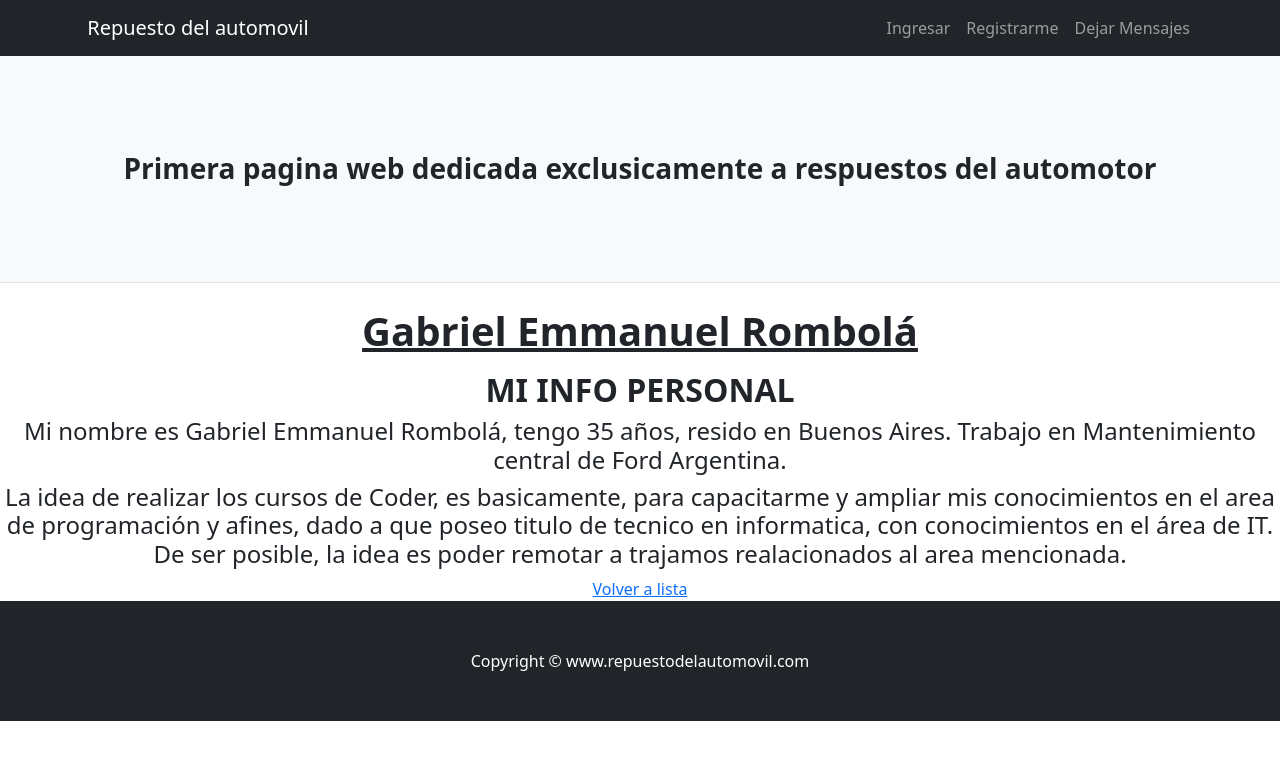
After one commit to GABRIELROMBOLA87/ENREGA-FINAL-CODER, a Django app: template pagina/templates/pagina/mi_info_personal.html in a window 1280 px wide. The commit adds this page. Shown: the top 760 px of the page. Run offline with Django 3.2, Linux system fonts and the light colour scheme; the template is opened without the code that fills it, so the values that code supplies are empty; some libraries are stand-ins or nearby versions.

Commit message:
manage.py

```diff
--- a/pagina/templates/pagina/base.html
+++ b/pagina/templates/pagina/base.html
@@ -39,6 +39,7 @@
 
                         {% if user.is_authenticated %}
 
+                            <li class="nav-item"><a class="nav-link" href="{% url 'pagina_infopersonal' %}">Mi info Personal</a></li>
                             <li class="nav-item"><a class="nav-link" href="{% url 'pagina_listar' %}">Admin Blog</a></li>
                             <li class="nav-item"><a class="nav-link" href="{% url 'pagina_logout' %}">Salir</a></li>
 
--- /dev/null
+++ b/pagina/templates/pagina/mi_info_personal.html
@@ -0,0 +1,26 @@
+{% extends 'pagina/base.html' %}
+
+{% block contenido%}
+
+     <center>
+        <h1><b><u>Gabriel Emmanuel Rombolá</u></b></h1>
+        <p></p>
+        <h2><b>MI INFO PERSONAL</b></h2>
+        <h4>
+            Mi nombre es Gabriel Emmanuel Rombolá, tengo 35 años, resido en Buenos Aires.
+                        Trabajo en Mantenimiento central de Ford Argentina.
+        </h4>
+        <h4>
+            La idea de realizar los cursos de Coder, es basicamente, para capacitarme y ampliar mis conocimientos en el area de programación y afines,
+            dado a que poseo titulo de tecnico en informatica, con conocimientos en el área de IT.
+            De ser posible, la idea es poder remotar a trajamos realacionados al area mencionada.
+        </h4>
+
+
+        <div>
+
+            <a href="/pagina/listar/">Volver a lista</a>
+
+        </div>
+    </center>
+{% endblock %}
--- a/pagina/templates/pagina/post_detail.html
+++ b/pagina/templates/pagina/post_detail.html
@@ -11,6 +11,7 @@
         <div>
             <img height="256" src="{{object.imagen.url}}">
         </div>
+        <div>
 
             <a href="/pagina/listar/">Volver a lista</a>
 
--- a/pagina/views.py
+++ b/pagina/views.py
@@ -13,6 +13,9 @@ from django.contrib.auth.admin import User
 def index(request):
     posts = Post.objects.order_by('Precio').all()
     return render(request, "pagina/index.html", {"posts": posts})
+
+def infoper(request):
+    return render(request, "pagina/mi_info_personal.html", {})
 
 
 class PostDetalle(LoginRequiredMixin, DetailView):
--- a/primerblog/urls.py
+++ b/primerblog/urls.py
@@ -20,12 +20,13 @@ from django.urls import path
 from pagina.views import (index, PostListar, PostCrear,
                                PostActualizar, PostBorrar, PostDetalle,
                                UserSignUp, UserLogin, UserLogout, AvatarActualizar,
-                               UserActualizar, MensajeCrear, MensajeDetalle, MensajeListar)
+                               UserActualizar, MensajeCrear, MensajeDetalle, MensajeListar, infoper)
 
 
 urlpatterns = [
     path('admin/', admin.site.urls),
     path('pagina/', index, name="pagina_index" ),
+    path('pagina/infopersonal/', infoper, name="pagina_infopersonal" ),
     path('pagina/listar/', PostListar.as_view(), name="pagina_listar"),
     path('pagina/crear/', PostCrear.as_view(), name="pagina_crear"),
     path('pagina/<int:pk>/actualizar/', PostActualizar.as_view(), name="pagina_actualizar"),
```
